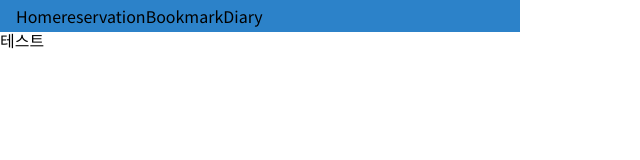
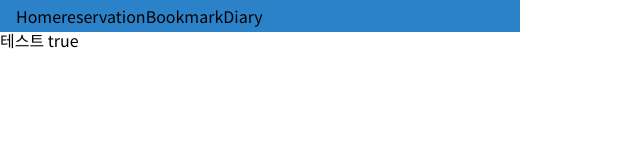
Before and after one commit to seongbiny/LeaveLive, a Next.js app in the folder frontend/: page /login in a window 1280 px wide. Shown: the top 160 px of the page, without its empty margins (0-640 px from the left). Built offline with nearby package versions, Linux system fonts and the light colour scheme.

Commit message:
:wrench: [S06P31C105-138] feat: Add Redux hooks & examples
Redux hooks를 작성하고 사용 예시를 추가했어요.

```diff
--- /dev/null
+++ b/frontend/hooks.ts
@@ -0,0 +1,6 @@
+import { TypedUseSelectorHook, useDispatch, useSelector } from 'react-redux'
+import type { RootState, AppDispatch } from './store';
+
+// Use throughout your app instead of plain `useDispatch` and `useSelector`
+export const useAppDispatch = () => useDispatch<AppDispatch>()
+export const useAppSelector: TypedUseSelectorHook<RootState> = useSelector
--- a/frontend/pages/login/index.tsx
+++ b/frontend/pages/login/index.tsx
@@ -1,7 +1,12 @@
 import React from "react";
+import { useAppSelector, useAppDispatch } from "../../hooks";
+import { setIsLogin } from "../../store/slices/userSlice";
 
 const Login = () => {
-  return <div>테스트</div>;
+  const isLogin = useAppSelector((state) => state.user.isLogin);
+  const dispatch = useAppDispatch();
+  dispatch(setIsLogin(true));
+  return <div>테스트 {isLogin ? "true" : "false"}</div>;
 };
 
 export default Login;
--- a/frontend/store/index.ts
+++ b/frontend/store/index.ts
@@ -10,3 +10,8 @@ export const store = configureStore({
     devTools: process.env.NODE_ENV !== 'production',
     enhancers: (defaultEnhancers) => [...defaultEnhancers]
 });
+
+// Infer the `RootState` and `AppDispatch` types from the store itself
+export type RootState = ReturnType<typeof store.getState>
+// Inferred type: {posts: PostsState, comments: CommentsState, users: UsersState}
+export type AppDispatch = typeof store.dispatch
--- a/frontend/store/slices/userSlice.ts
+++ b/frontend/store/slices/userSlice.ts
@@ -1,10 +1,10 @@
 import { createSlice, PayloadAction } from '@reduxjs/toolkit';
 
-interface CommonState {
+interface userState {
     isLogin: boolean,
 }
 
-const initialState : CommonState = {
+const initialState : userState = {
     isLogin: false,
 }
 
@@ -13,6 +13,7 @@ const userSlice = createSlice({
     name: "user",
     initialState,
     reducers: {
+        // Use the PayloadAction type to declare the contents of `action.payload`
         setIsLogin(state, action: PayloadAction<boolean>) {
             state.isLogin = action.payload;
         }
```
